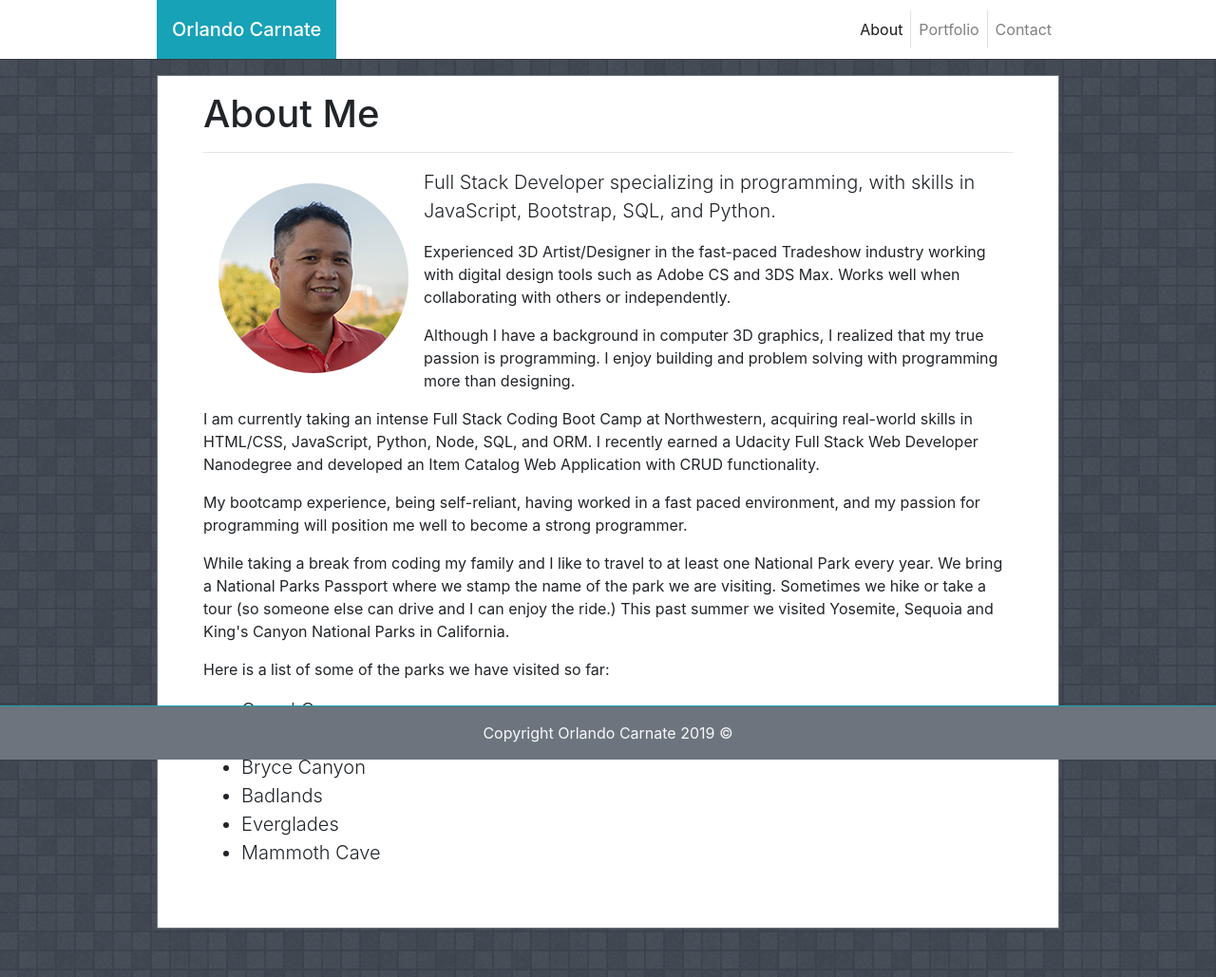
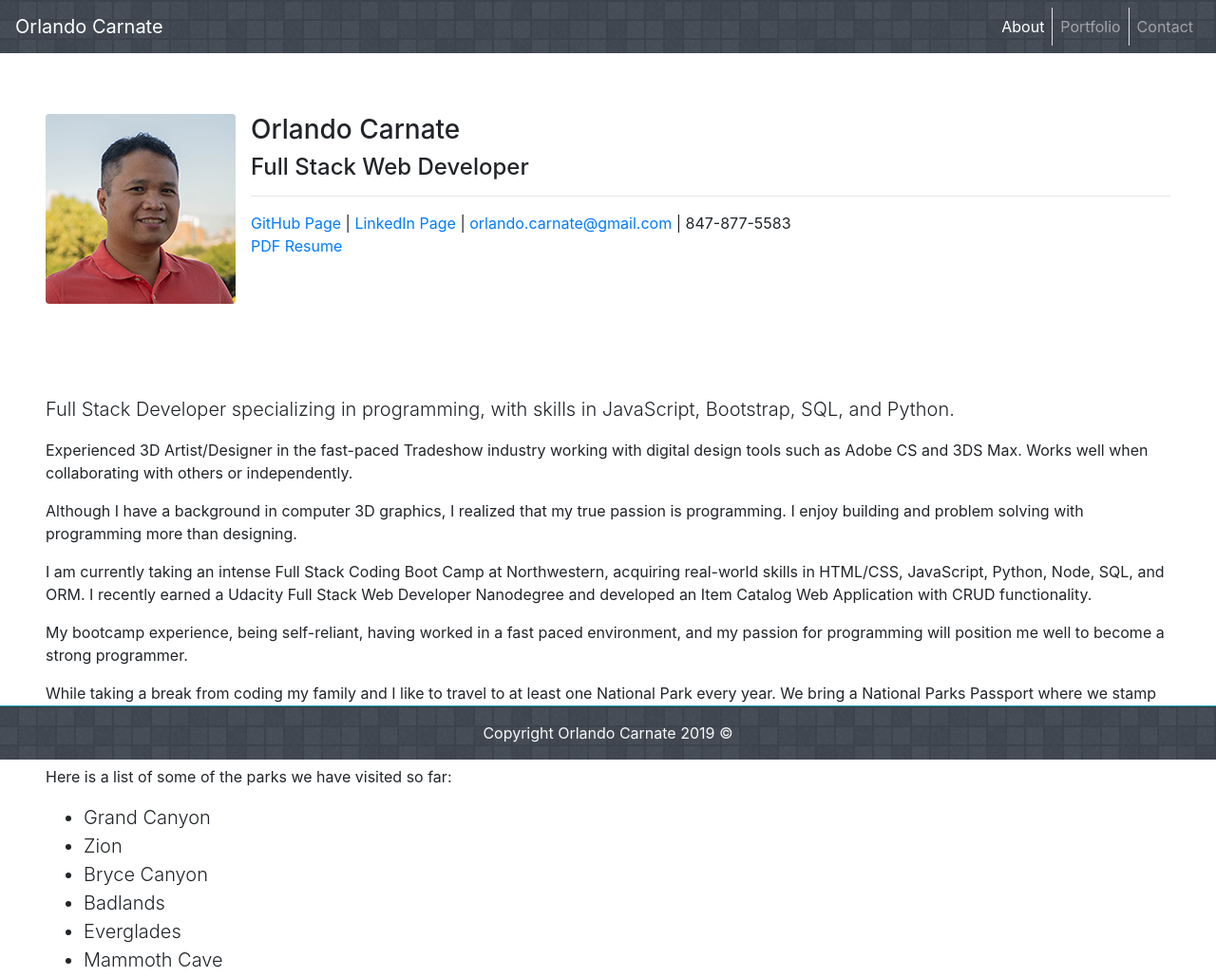
Before and after one commit to orlandocarnate/orlandocarnate.github.io, a plain HTML site: page index.html in a window 1280 px wide. Shown: the whole page at 95% size. Drawn offline with nearby package versions, Linux system fonts and the light colour scheme.

Commit message:
Redesign website

```diff
--- a/assets/css/style.css
+++ b/assets/css/style.css
@@ -1,7 +1,13 @@
-body {
+/* html {
+    font-size: 1rem;
+} */
 
+nav, footer {
     background-image: url('../images/random_grey_variations_@2X.png');
+}
 
-
-
-}
+/* @media (max-width: 320px) {
+    html {
+        font-size: 1.5rem;
+    }
+} */
--- a/index.html
+++ b/index.html
@@ -1,5 +1,6 @@
 <!DOCTYPE html>
 <html lang="en">
+
 <head>
     <meta http-equiv="X-UA-Compatible" content="IE=edge">
     <title>Orlando's Homepage</title>
@@ -17,15 +18,12 @@
 
 
 </head>
-<body class="bg-dark">
 
-        <header class="bg-white border-bottom border-dark mb-3 sticky-top">
-            <div class="container">
-                <div class="row d-flex justify-content-center">
-
-                    <nav class="col-md-10 navbar navbar-expand-lg navbar-light bg-white p-0">
-                        <a class="navbar-brand mr-auto bg-info text-white m-0 p-3 h1" href="index.html">Orlando Carnate</a>
-                        <button class="navbar-toggler" type="button" data-toggle="collapse" data-target="#navbarNav" aria-controls="navbarNav" aria-expanded="false" aria-label="Toggle navigation">
+<body>
+    <nav class="navbar navbar-expand-lg navbar-dark bg-dark">
+        <a class="navbar-brand" href="index.html">Orlando Carnate</a>
+        <button class="navbar-toggler" type="button" data-toggle="collapse" data-target="#navbarNav"
+            aria-controls="navbarNav" aria-expanded="false" aria-label="Toggle navigation">
             <span class="navbar-toggler-icon"></span>
         </button>
         <div class="collapse navbar-collapse" id="navbarNav">
@@ -42,37 +40,53 @@
             </ul>
         </div>
     </nav>
+
+    <header class="jumbotron bg-white px-5">
+        <div class="media">
+            <img src="assets/images/orlandocarnate1-sm.jpg" class="align-self-start mr-3 rounded img-fluid">
+            <div class="media-body">
+                <h3 class="mt-0">Orlando Carnate</h3>
+                <h4>Full Stack Web Developer</h4>
+                <hr>
+                <a href="https://github.com/orlandocarnate" target="_blank">GitHub Page</a> | <a
+                    href="https://www.linkedin.com/in/orlando-carnate/" target="_blank">LinkedIn Page</a>
+                | <a href="mailto:orlando.carnate@gmail.com" target="_blank">orlando.carnate@gmail.com</a> |
+                847-877-5583 <br />
+                <a href="#" target="_blank">PDF Resume</a>
             </div>
+
         </div>
     </header>
 
-        <div class="container pb-5 m-0 mx-auto">
-            <div class="row d-flex justify-content-center">
-                <section class="col-md-10 border border-secondary bg-white pt-3 px-5 pb-5 mb-5">
-                    <h1>About Me</h1>
-                    <hr>
-                    <p class="lead"><!-- <span class="aboutmepic" style="background-image: url('assets/images/orlandocarnate1.jpg');"></span> -->
-                    <img src="assets/images/orlandocarnate1-sm.jpg" class="rounded-circle m-3 float-left">
-                    Full Stack Developer specializing in programming, with skills in JavaScript, Bootstrap, SQL, and Python.</p>
+    <main class="container-fluid px-5">
+        <p class="lead">
+            <!-- <span class="aboutmepic" style="background-image: url('assets/images/orlandocarnate1.jpg');"></span> -->
+            Full Stack Developer specializing in programming, with skills in JavaScript, Bootstrap, SQL, and
+            Python.</p>
 
         <p>
-                        Experienced 3D Artist/Designer in the fast-paced Tradeshow industry working with digital design tools such
-                        as Adobe CS and 3DS Max.  Works well when collaborating with others or independently.
+            Experienced 3D Artist/Designer in the fast-paced Tradeshow industry working with digital design
+            tools such
+            as Adobe CS and 3DS Max. Works well when collaborating with others or independently.
         </p>
 
         <p>
-                        Although I have a background in computer 3D graphics, I realized that my true passion is programming.
+            Although I have a background in computer 3D graphics, I realized that my true passion is
+            programming.
             I enjoy building and problem solving with programming more than designing.
         </p>
 
         <p>
-                        I am currently taking an intense Full Stack Coding Boot Camp at Northwestern, acquiring real-world skills
-                        in HTML/CSS, JavaScript, Python, Node, SQL, and ORM. I recently earned a Udacity Full Stack Web Developer
+            I am currently taking an intense Full Stack Coding Boot Camp at Northwestern, acquiring
+            real-world skills
+            in HTML/CSS, JavaScript, Python, Node, SQL, and ORM. I recently earned a Udacity Full Stack Web
+            Developer
             Nanodegree and developed an Item Catalog Web Application with CRUD functionality.
         </p>
 
         <p>
-                        My bootcamp experience, being self-reliant, having worked in a fast paced environment, and my passion for
+            My bootcamp experience, being self-reliant, having worked in a fast paced environment, and my
+            passion for
             programming will position me well to become a strong programmer.
 
         </p>
@@ -82,7 +96,8 @@
             While taking a break from coding my family and I like to travel to at
             least one National Park every year. We bring a National Parks Passport
             where we stamp the name of the park we are visiting. Sometimes we hike or
-                    take a tour (so someone else can drive and I can enjoy the ride.) This past summer we visited Yosemite,
+            take a tour (so someone else can drive and I can enjoy the ride.) This past summer we visited
+            Yosemite,
             Sequoia and King's Canyon National Parks in California.
         </p>
 
@@ -102,24 +117,30 @@
         </ul>
 
 
-                </section>
+    </main>
 
-            </div>
+
+    <div class="container-fluid">
+
     </div>
 
 
-        <footer class="footer fixed-bottom bg-secondary m-0 p-3 border-top border-info">
-            <div class="container text-center text-light">
+    <footer class="footer fixed-bottom bg-secondary m-0 p-3 border-top border-info text-center text-light">
         Copyright Orlando Carnate 2019 &copy;
-            </div>
     </footer>
 
+    </div>
+
     <script src="https://code.jquery.com/jquery-3.3.1.slim.min.js"
-        integrity="sha384-q8i/X+965DzO0rT7abK41JStQIAqVgRVzpbzo5smXKp4YfRvH+8abtTE1Pi6jizo" crossorigin="anonymous"></script>
+        integrity="sha384-q8i/X+965DzO0rT7abK41JStQIAqVgRVzpbzo5smXKp4YfRvH+8abtTE1Pi6jizo"
+        crossorigin="anonymous"></script>
     <script src="https://cdnjs.cloudflare.com/ajax/libs/popper.js/1.14.3/umd/popper.min.js"
-        integrity="sha384-ZMP7rVo3mIykV+2+9J3UJ46jBk0WLaUAdn689aCwoqbBJiSnjAK/l8WvCWPIPm49" crossorigin="anonymous"></script>
+        integrity="sha384-ZMP7rVo3mIykV+2+9J3UJ46jBk0WLaUAdn689aCwoqbBJiSnjAK/l8WvCWPIPm49"
+        crossorigin="anonymous"></script>
 
     <script src="https://stackpath.bootstrapcdn.com/bootstrap/4.1.3/js/bootstrap.min.js"
-        integrity="sha384-ChfqqxuZUCnJSK3+MXmPNIyE6ZbWh2IMqE241rYiqJxyMiZ6OW/JmZQ5stwEULTy" crossorigin="anonymous"></script>
+        integrity="sha384-ChfqqxuZUCnJSK3+MXmPNIyE6ZbWh2IMqE241rYiqJxyMiZ6OW/JmZQ5stwEULTy"
+        crossorigin="anonymous"></script>
 </body>
+
 </html>
```
Also changed, not shown: README.md, 1 other file. Lines whose indentation alone changed are shown as unchanged.
